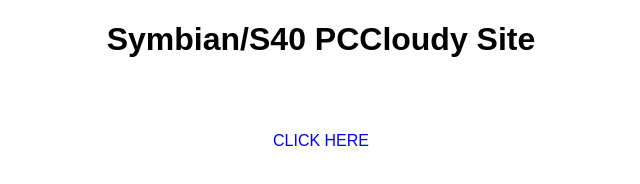
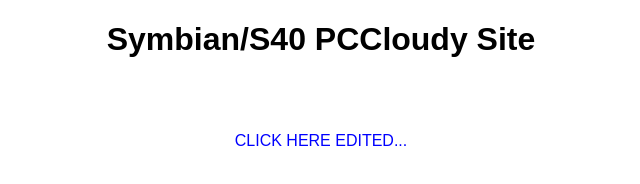
Before and after one commit to pccloudy15/Symbian-S40-Site, a plain HTML site: page index.html in a window 1280 px wide. Shown: the full height of the page, 319-959 px from the left. Drawn offline with Linux system fonts and the light colour scheme.

Commit message:
Update index.html

```diff
--- a/index.html
+++ b/index.html
@@ -22,6 +22,6 @@
 
     <p><br><br></p> <!-- Skipping two lines -->
 
-    <a href="https://example.com" target="_blank">CLICK HERE</a>
+    <a href="https://example.com" target="_blank">CLICK HERE EDITED...</a>
 </body>
 </html>
```
